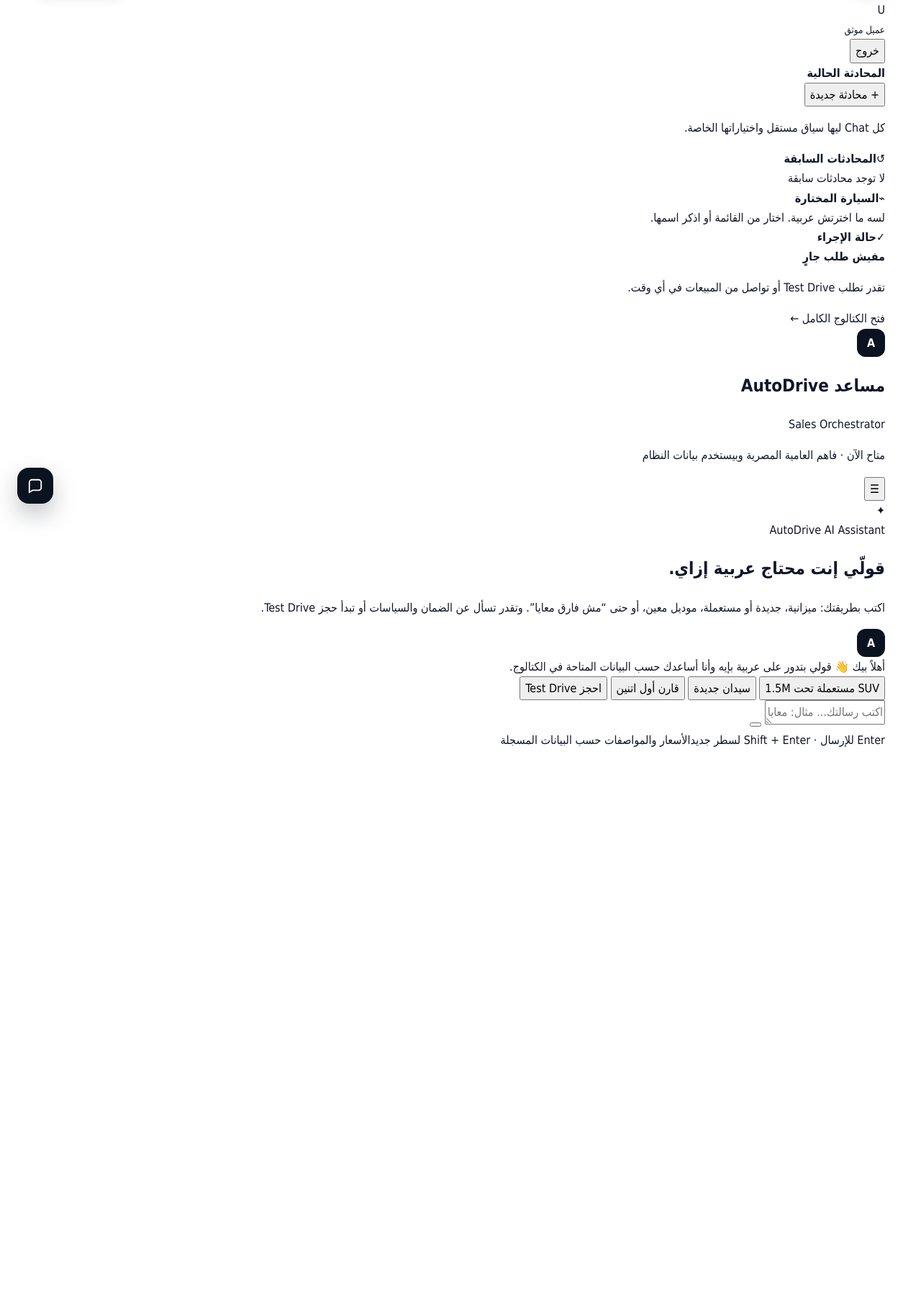
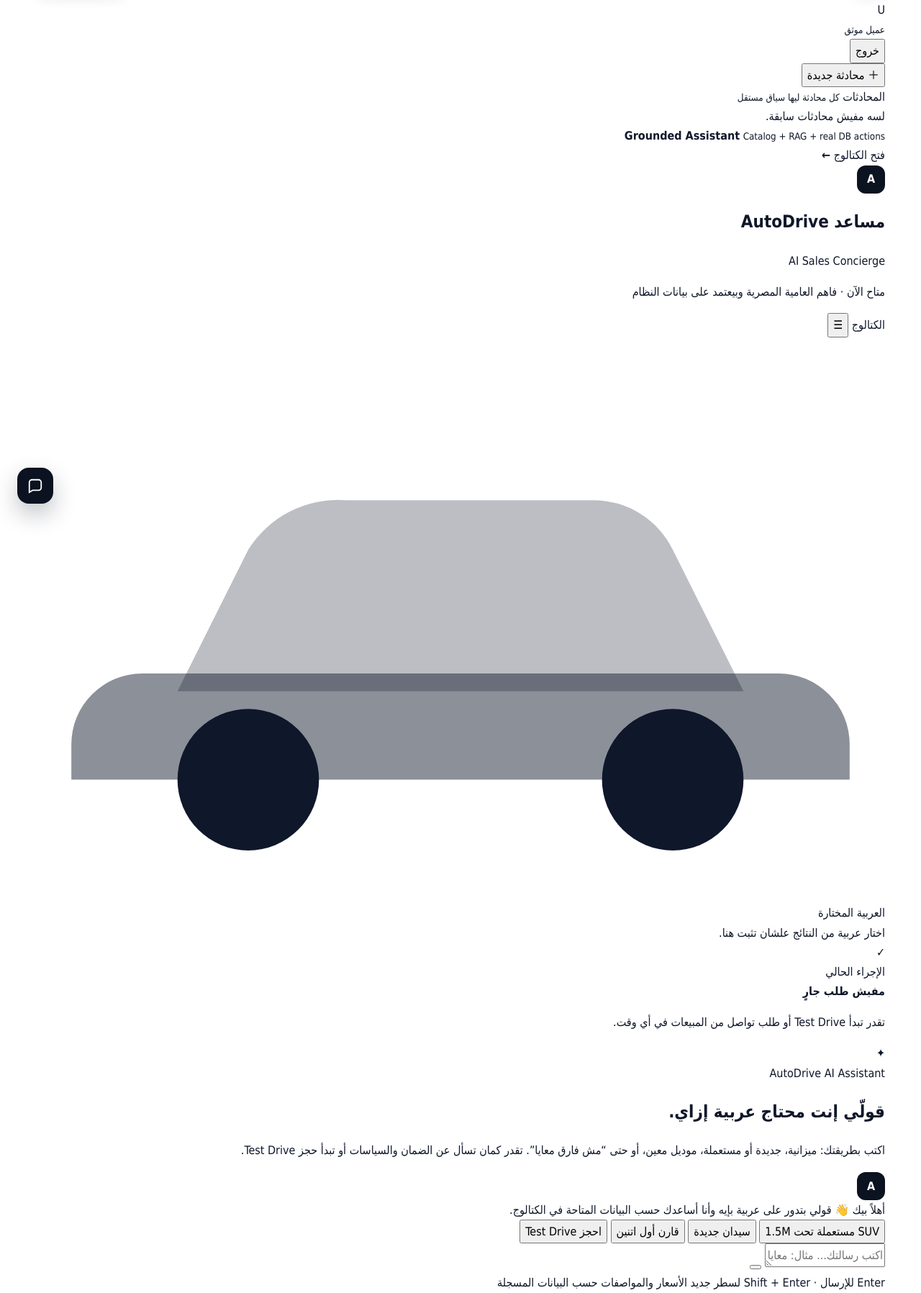
Before and after one commit to momen320230161-hub/ai-car-dealership-agent, a Flask app: template app/templates/chat/index.html in a window 1280 px wide. Shown: the part 76-1873 px from the top of the page at 72% size. Before the commit the page ends 1114 px from the top, so only its background shows below. Run offline with Flask 3, Linux system fonts and the light colour scheme; the template is opened without the code that fills it, so the values that code supplies are empty; parts of the project's set-up code (start-up, migrations or seed data) failed here and were passed over.

Commit message:
Redesign customer chat layout and context hierarchy

```diff
--- a/app/templates/chat/index.html
+++ b/app/templates/chat/index.html
@@ -12,7 +12,8 @@
          data-max-message-length="{{ config.AGENT_MAX_MESSAGE_LENGTH }}">
   <div class="container chat-layout">
     <aside class="chat-sidebar" id="chat-sidebar">
-      <div class="sidebar-profile sidebar-card">
+      <div class="chat-sidebar-top">
+        <div class="sidebar-profile">
           <div class="profile-identity">
             {% if current_user.avatar_url %}
               <img src="{{ current_user.avatar_url }}" alt="صورة الحساب" class="profile-avatar-image">
@@ -25,40 +26,79 @@
             </div>
           </div>
           <form action="{{ url_for('auth.logout') }}" method="POST">
-          <button class="link-button danger-link" type="submit">خروج</button>
+            <button class="sidebar-logout" type="submit" aria-label="تسجيل الخروج">خروج</button>
           </form>
         </div>
 
-      <div class="sidebar-card session-card">
-        <div class="sidebar-card-head no-border">
-          <div><span class="live-dot"></span><strong>المحادثة الحالية</strong></div>
-          <button class="link-button" id="new-chat-button" type="button">+ محادثة جديدة</button>
-        </div>
-        <p>كل Chat ليها سياق مستقل واختياراتها الخاصة.</p>
+        <button class="new-chat-button" id="new-chat-button" type="button">
+          <span aria-hidden="true">＋</span>
+          <span>محادثة جديدة</span>
+        </button>
       </div>
 
-      <div class="sidebar-card history-card">
-        <div class="sidebar-card-head">
-          <div><span class="sidebar-icon">↺</span><strong>المحادثات السابقة</strong></div>
+      <div class="history-card">
+        <div class="sidebar-section-title">
+          <span>المحادثات</span>
+          <small>كل محادثة ليها سياق مستقل</small>
         </div>
         <div class="history-list" id="history-list">
           {% if user_history %}
             {% for item in user_history %}
               <button class="history-item {% if item.id == chat_state.session_id|string %}active{% endif %}"
                       type="button" data-history-id="{{ item.id }}">
-                <span>{{ item.title }}</span>
+                <span class="history-icon" aria-hidden="true">◫</span>
+                <span class="history-title">{{ item.title }}</span>
               </button>
             {% endfor %}
           {% else %}
-            <span class="sidebar-empty">لا توجد محادثات سابقة</span>
+            <span class="sidebar-empty">لسه مفيش محادثات سابقة.</span>
           {% endif %}
         </div>
       </div>
 
-      <div class="sidebar-card">
-        <div class="sidebar-card-head">
-          <div><span class="sidebar-icon">⌁</span><strong>السيارة المختارة</strong></div>
+      <div class="sidebar-trust">
+        <span class="trust-dot"></span>
+        <div>
+          <strong>Grounded Assistant</strong>
+          <small>Catalog + RAG + real DB actions</small>
         </div>
+      </div>
+
+      <a class="sidebar-catalog-link" href="{{ url_for('site.cars') }}">
+        <span>فتح الكتالوج</span>
+        <b aria-hidden="true">←</b>
+      </a>
+    </aside>
+
+    <main class="chat-panel">
+      <header class="chat-panel-header">
+        <div class="chat-agent-heading">
+          <span class="assistant-avatar">A</span>
+          <div>
+            <div class="agent-title-line">
+              <h1>مساعد AutoDrive</h1>
+              <span>AI Sales Concierge</span>
+            </div>
+            <p><i></i> متاح الآن · فاهم العامية المصرية وبيعتمد على بيانات النظام</p>
+          </div>
+        </div>
+        <div class="chat-header-actions">
+          <a class="catalog-shortcut" href="{{ url_for('site.cars') }}">الكتالوج</a>
+          <button class="mobile-side-toggle" id="mobile-side-toggle" type="button" aria-label="فتح المحادثات">☰</button>
+        </div>
+      </header>
+
+      <section class="chat-context-strip" aria-label="سياق المحادثة الحالي">
+        <article class="context-card selected-context">
+          <div class="context-icon" aria-hidden="true">
+            <svg viewBox="0 0 48 32">
+              <path d="M8 20h32l-4-8a5 5 0 0 0-4.5-2.8h-14A6 6 0 0 0 12 12L8 20Z" fill="currentColor" opacity=".28"/>
+              <path d="M6 19h36a4 4 0 0 1 4 4v2H2v-2a4 4 0 0 1 4-4Z" fill="currentColor" opacity=".48"/>
+              <circle cx="12" cy="25" r="4" fill="currentColor"/><circle cx="36" cy="25" r="4" fill="currentColor"/>
+            </svg>
+          </div>
+          <div class="context-copy">
+            <span>العربية المختارة</span>
             <div id="selected-car-container">
               {% if chat_state.selected_car %}
                 <div class="selected-car-summary">
@@ -70,15 +110,16 @@
                   {% if chat_state.selected_car.price_egp %}<b>{{ chat_state.selected_car.price_egp|egp }}</b>{% endif %}
                 </div>
               {% else %}
-            <div class="sidebar-empty" id="selected-car-empty">لسه ما اخترتش عربية. اختار من القائمة أو اذكر اسمها.</div>
+                <div class="context-empty" id="selected-car-empty">اختار عربية من النتائج علشان تثبت هنا.</div>
               {% endif %}
             </div>
           </div>
+        </article>
 
-      <div class="sidebar-card">
-        <div class="sidebar-card-head">
-          <div><span class="sidebar-icon">✓</span><strong>حالة الإجراء</strong></div>
-        </div>
+        <article class="context-card action-context">
+          <div class="context-icon action" aria-hidden="true">✓</div>
+          <div class="context-copy">
+            <span>الإجراء الحالي</span>
             <div class="pending-summary">
               <strong id="pending-action-label">
                 {% if chat_state.pending_action_type == 'test_drive' %}حجز تجربة قيادة
@@ -88,28 +129,15 @@
               </strong>
               <p id="pending-action-hint">
                 {% if chat_state.pending_action_type == 'test_drive' %}
-              كمّل البيانات الناقصة في المحادثة، ومش هيتسجل الطلب قبل اكتمالها.
+                  كمّل البيانات الناقصة، ومش هيتسجل الطلب قبل اكتمالها.
                 {% else %}
-              تقدر تطلب Test Drive أو تواصل من المبيعات في أي وقت.
+                  تقدر تبدأ Test Drive أو طلب تواصل من المبيعات في أي وقت.
                 {% endif %}
               </p>
             </div>
           </div>
-
-      <a class="sidebar-catalog-link" href="{{ url_for('site.cars') }}">فتح الكتالوج الكامل <span>←</span></a>
-    </aside>
-
-    <main class="chat-panel">
-      <header class="chat-panel-header">
-        <div class="chat-agent-heading">
-          <span class="assistant-avatar">A</span>
-          <div>
-            <div class="agent-title-line"><h1>مساعد AutoDrive</h1><span>Sales Orchestrator</span></div>
-            <p><i></i> متاح الآن · فاهم العامية المصرية وبيستخدم بيانات النظام</p>
-          </div>
-        </div>
-        <button class="mobile-side-toggle" id="mobile-side-toggle" type="button" aria-label="فتح معلومات المحادثة">☰</button>
-      </header>
+        </article>
+      </section>
 
       <div class="chat-window" id="chat-window">
         <div class="chat-intro" id="chat-intro">
@@ -117,7 +145,7 @@
           <div>
             <span>AutoDrive AI Assistant</span>
             <h2>قولّي إنت محتاج عربية إزاي.</h2>
-            <p>اكتب بطريقتك: ميزانية، جديدة أو مستعملة، موديل معين، أو حتى “مش فارق معايا”. وتقدر تسأل عن الضمان والسياسات أو تبدأ حجز Test Drive.</p>
+            <p>اكتب بطريقتك: ميزانية، جديدة أو مستعملة، موديل معين، أو حتى “مش فارق معايا”. تقدر كمان تسأل عن الضمان والسياسات أو تبدأ حجز Test Drive.</p>
           </div>
         </div>
 
@@ -140,7 +168,11 @@
 
         <section class="active-recommendations {% if not chat_state.visible_recommendations %}hidden{% endif %}" id="active-recommendations">
           <div class="recommendations-head">
-            <div><strong>الاختيارات الظاهرة دلوقتي</strong><span>الأرقام دي هي المرجع في المقارنة والاختيار</span></div>
+            <div>
+              <span class="recommendations-kicker">CURRENT SHORTLIST</span>
+              <strong>الاختيارات الظاهرة دلوقتي</strong>
+              <span>الأرقام دي هي المرجع الرسمي للمقارنة والاختيار</span>
+            </div>
             <button class="compare-visible" type="button" data-action="compare">قارن أول اتنين</button>
           </div>
           <div class="recommendation-grid" id="recommendation-grid">
@@ -148,10 +180,17 @@
               {% for item in chat_state.visible_recommendations %}
                 {% set car = item.car %}
                 <article class="rec-card">
-                  <div class="rec-visual"><span class="rec-position">#{{ item.position }}</span><span class="rec-car-icon">⌁</span></div>
+                  <div class="rec-visual">
+                    <span class="rec-position">#{{ item.position }}</span>
+                    <span class="rec-car-icon" aria-hidden="true"></span>
+                  </div>
                   <div class="rec-content">
                     <h3>{{ car.brand }} {{ car.model }}</h3>
-                    <div class="rec-meta"><span>{{ car.year }}</span><span>{{ car.condition|condition_ar }}</span>{% if car.body_type %}<span>{{ car.body_type }}</span>{% endif %}</div>
+                    <div class="rec-meta">
+                      {% if car.year %}<span>{{ car.year }}</span>{% endif %}
+                      <span>{{ car.condition|condition_ar }}</span>
+                      {% if car.body_type %}<span>{{ car.body_type }}</span>{% endif %}
+                    </div>
                     {% if car.price_egp %}<strong class="rec-price">{{ car.price_egp|egp }}</strong>{% endif %}
                   </div>
                   <div class="rec-actions">
@@ -186,7 +225,10 @@
             <svg viewBox="0 0 24 24" fill="none" stroke="currentColor" stroke-width="2" aria-hidden="true"><path d="m5 12 14-7-5 14-2-6-7-1Z"/><path d="m12 13 7-8"/></svg>
           </button>
         </form>
-        <div class="composer-note"><span>Enter للإرسال · Shift + Enter لسطر جديد</span><span>الأسعار والمواصفات حسب البيانات المسجلة</span></div>
+        <div class="composer-note">
+          <span>Enter للإرسال · Shift + Enter لسطر جديد</span>
+          <span>الأسعار والمواصفات حسب البيانات المسجلة</span>
+        </div>
       </footer>
     </main>
   </div>
```
Lines whose indentation alone changed are shown as unchanged.
